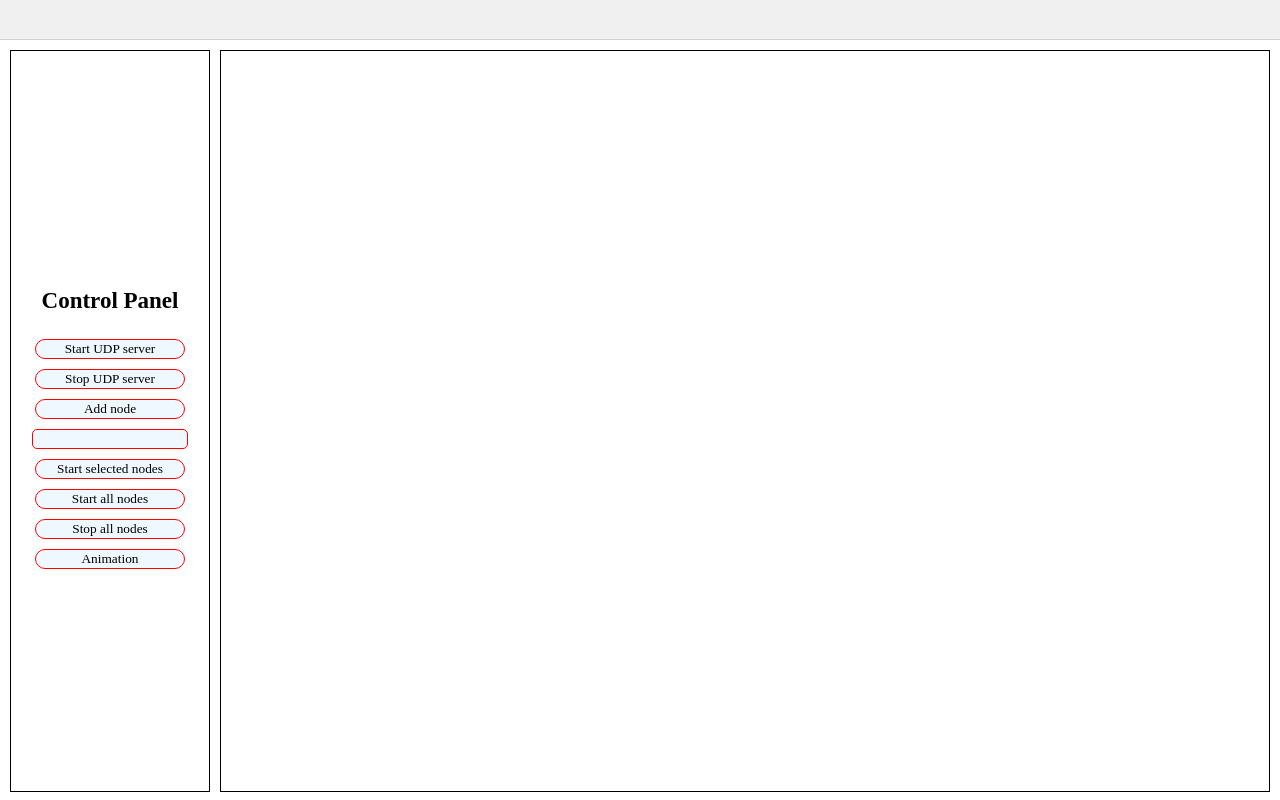
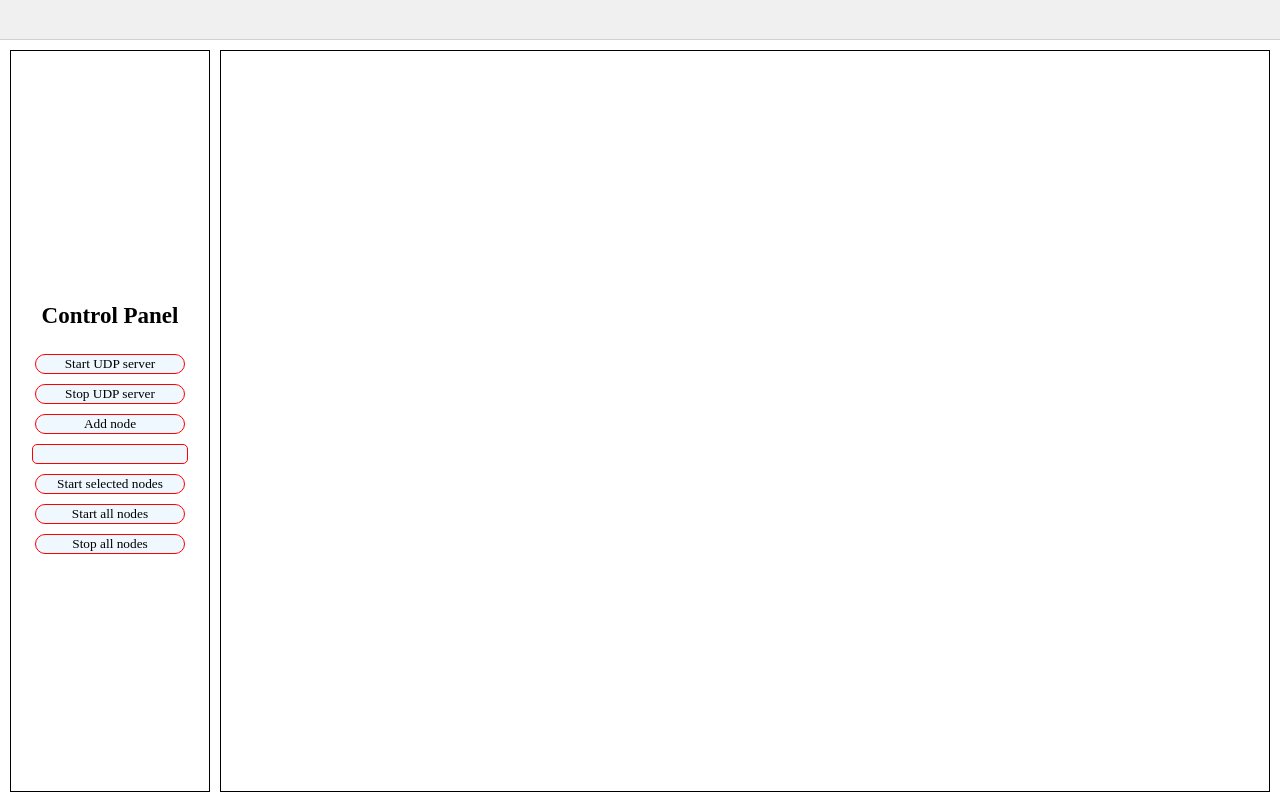
Before and after one commit to ershimen/dave, an Electron app: page dave/mainWindow.html in a window 1280 px wide. Drawn offline with nearby package versions, Linux system fonts and the light colour scheme; no server answers.

Commit message:
Removed old functions

```diff
--- a/dave/graphUpdater.js
+++ b/dave/graphUpdater.js
@@ -262,14 +262,3 @@ function stop_all() {
         });
     };
 }
-
-function clickMe() {
-    // **************************************
-    // Here is the code for animation
-    //
-    network.animateTraffic([
-        {edge:current_node_id-1},                           // specify forward animation with traffic size=1
-        {edge:2, trafficSize:2},            // specify the size of traffic (circle animated)
-        {edge:3, trafficSize:5, isBackward: true}   // animates the traffic backward on the edge
-    ]);
-}
--- a/dave/mainWindow.html
+++ b/dave/mainWindow.html
@@ -25,12 +25,6 @@
                 <input type="button" id="button-start-selected" class="tool-flex tool-button" value="Start selected nodes" onclick="start_selected();">
                 <input type="button" id="button-start-all" class="tool-flex tool-button" value="Start all nodes" onclick="start_all();">
                 <input type="button" id="button-stop-all" class="tool-flex tool-button" value="Stop all nodes" onclick="stop_all();">
-                <input type="button" id="button-animation" class="tool-flex tool-button" value="Animation" onclick="clickMe()">
-                <!--
-                <input type="button" value="edge1" onclick="edge1()">
-                <input type="button" value="edge2" onclick="edge2()">
-                <input type="button" value="edge3" onclick="edge3()">
-                -->
             </div>
             <div id="mynetwork"></div>
         </div>
```
